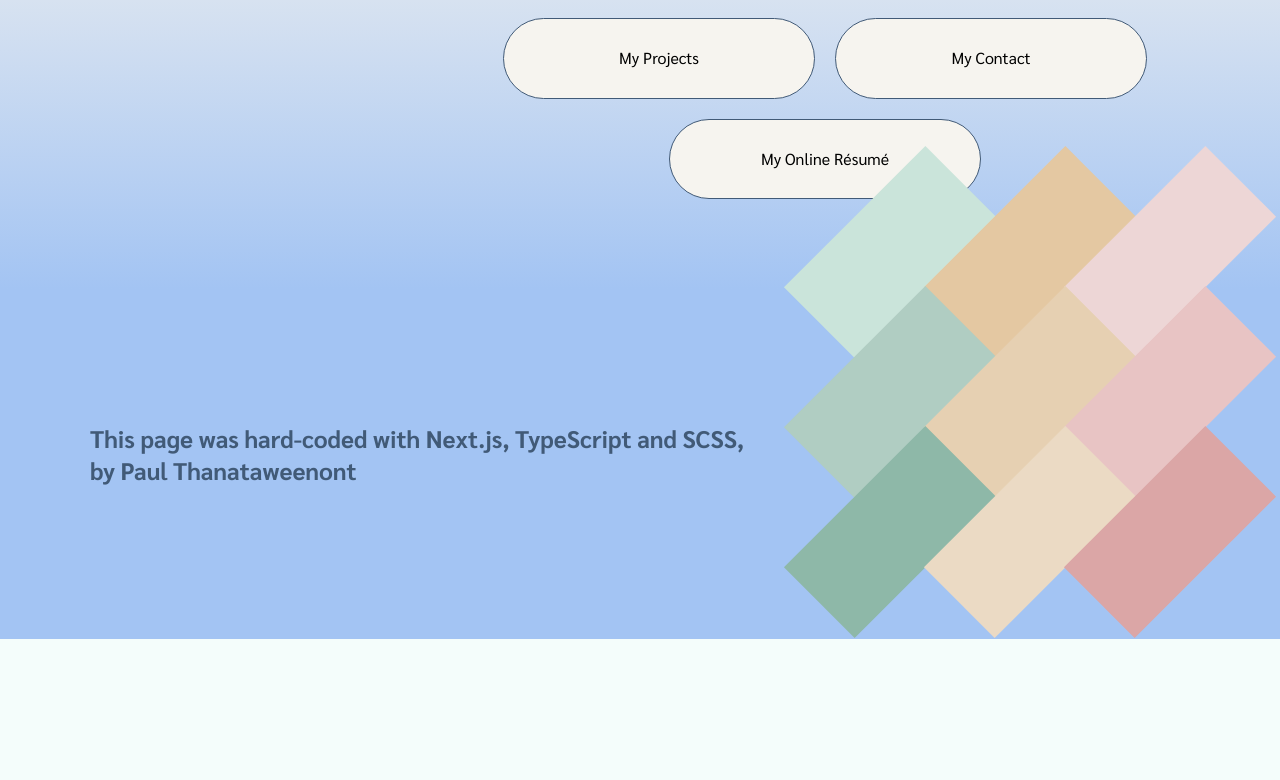
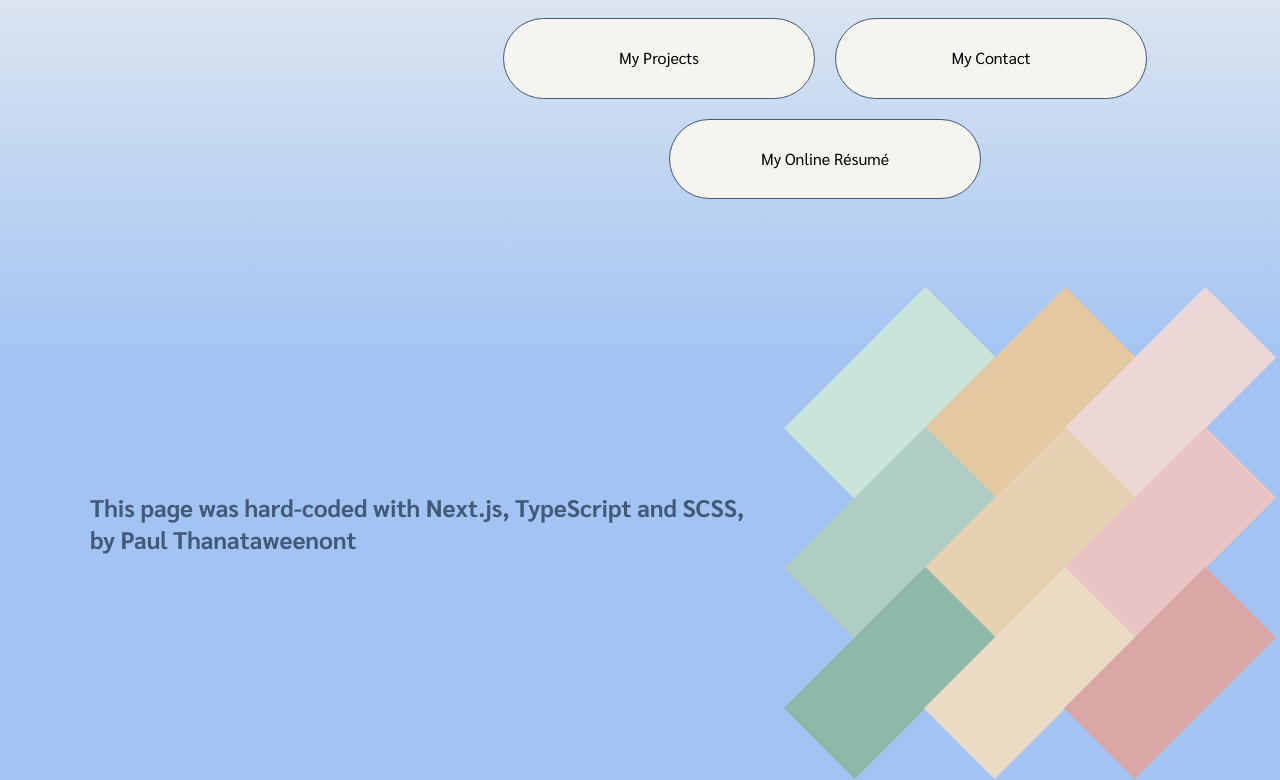
Before and after one commit to PaulRGU2014/kru-paul-2023-website, a Next.js app in the folder frontend/: page / in a window 1280 px wide. Shown: the part 522-1302 px from the top of the page. Before the commit the page ends 1161 px from the top, so only its background shows below. Built offline with nearby package versions, Linux system fonts and the light colour scheme.

Commit message:
minor update

```diff
--- a/frontend/package.json
+++ b/frontend/package.json
@@ -10,7 +10,7 @@
   },
   "dependencies": {
     "lodash": "^4.17.21",
-    "next": "14.2.4",
+    "next": "^14.2.5",
     "normalize.css": "^8.0.1",
     "react": "^18",
     "react-dom": "^18"
--- a/frontend/src/app/page.module.scss
+++ b/frontend/src/app/page.module.scss
@@ -13,7 +13,7 @@
     display: flex;
     flex-direction: column;
     align-items: flex-end;
-
+    min-height: 350px
 }
 
 .inner{
--- a/frontend/src/components/Footer/Footer.module.scss
+++ b/frontend/src/components/Footer/Footer.module.scss
@@ -8,6 +8,15 @@
     min-height: 350px;
     @include scroll-animation($anim: fromTop, $speed: 1000ms, $delay: 250ms );
     position: relative;
+    &::after{
+        content: '';
+        position: absolute;
+        width: 100%;
+        height: 72px;
+        top: 100%;
+        background-color: $blue-purple;
+        z-index: -1;
+    }
 }
 
 .wrapper{
@@ -59,7 +68,7 @@
     row-gap: 40px;
     margin-top: 0px;
     align-content: center;
-    bottom: 72px;
+    bottom: 0;
     &_each{
         width: 200px;
         height: 100px;
--- a/frontend/src/components/Hero/Hero.module.scss
+++ b/frontend/src/components/Hero/Hero.module.scss
@@ -24,7 +24,7 @@
     justify-content: flex-end;
     position: absolute;
     right: 80%;
-    top: -38px;
+    top: -70px;
     width: 545px;
     min-height: 350px;
     height: 100%;
```
Also changed, not shown: 1 other file (tests, documents, lock files or other folders).
